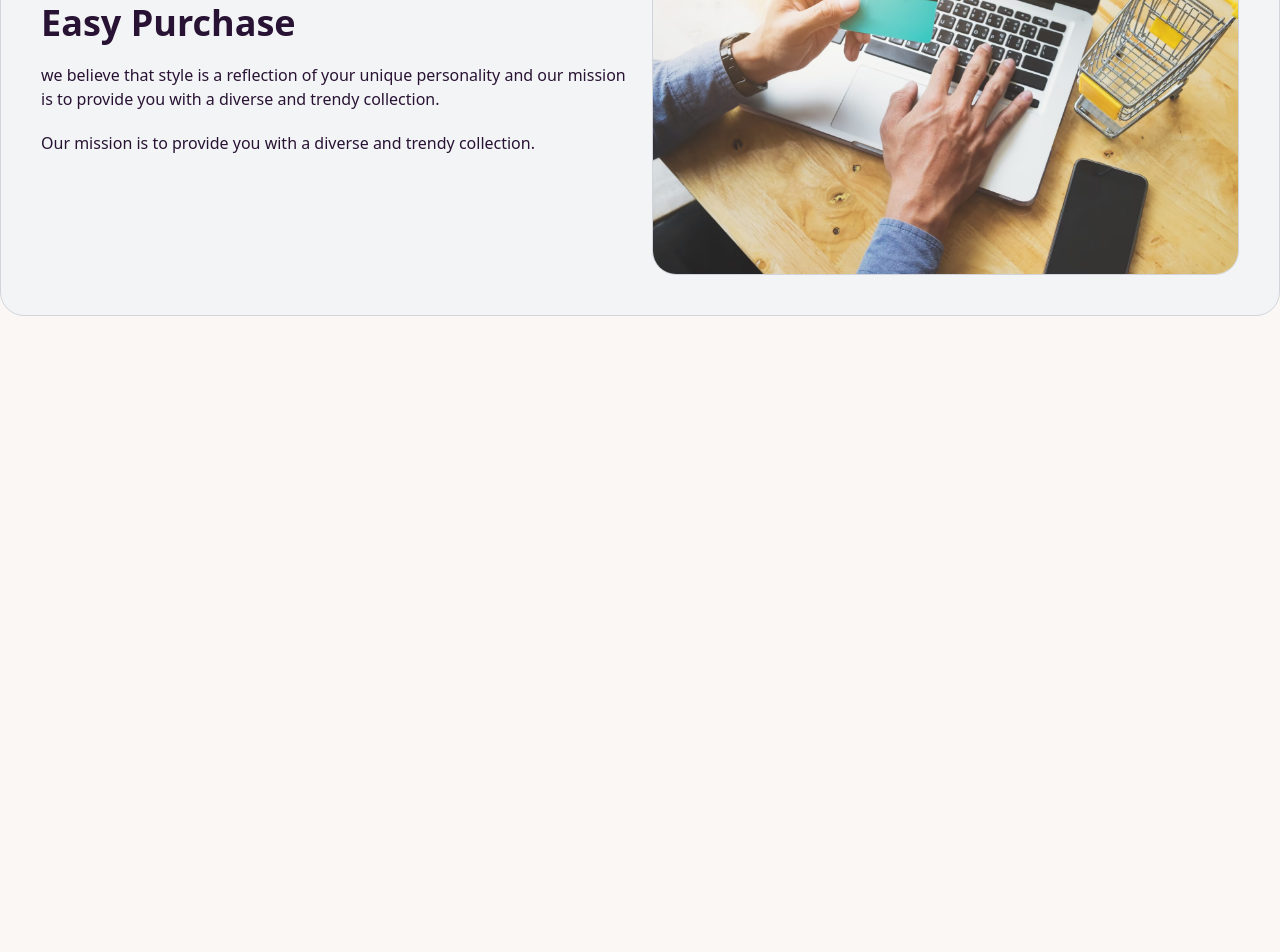
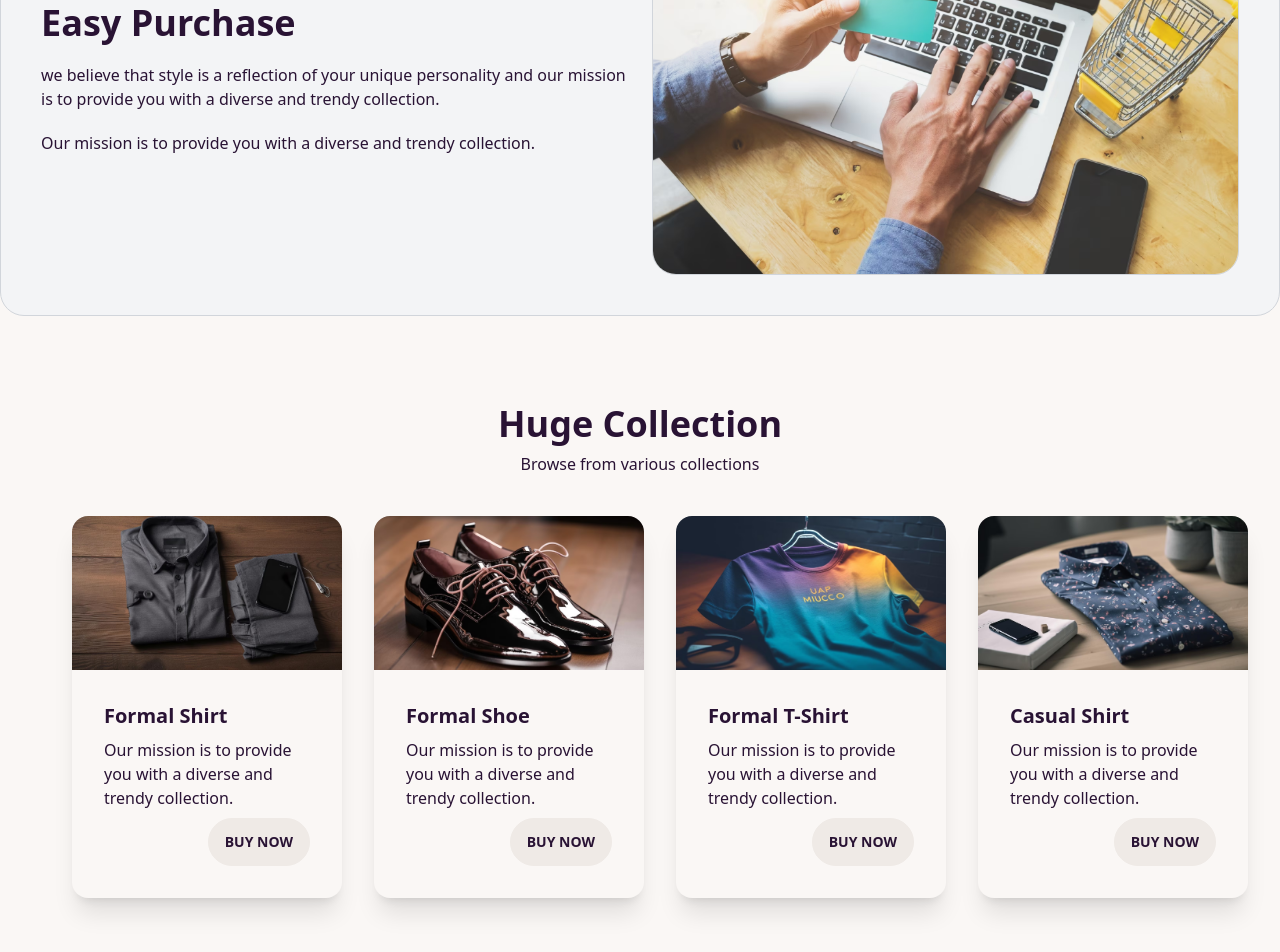
Before and after one commit to Amin7775/Daisy-Man, a plain HTML site: page index.html in a window 1280 px wide. Shown: the part 1538-2490 px from the top of the page. Before the commit the page ends 1894 px from the top, so only its background shows below. Drawn offline with nearby package versions, Linux system fonts and the light colour scheme.

Commit message:
Added Top Products Section

```diff
--- a/index.html
+++ b/index.html
@@ -186,7 +186,64 @@
           <img class="rounded-3xl border border-gray-300" src="./images/easy-purchase.avif" alt="" />
         </div>
       </section>
+      <!-- Top Products Section -->
 
+      <section class="my-14 lg:space-x-10 lg:space-y-10 p-8" id="top-products">
+        <div class="text-center space-y-2">
+          <h1 class="text-2xl md:text-4xl font-semibold">Huge Collection</h1>
+          <p class="text-sm md:text-base">Browse from various collections</p>
+        </div>
+        <!-- cards -->
+        <div class="grid sm:grid-cols-2 md:grid-cols-3 lg:grid-cols-4 gap-8 my-5" id="produtc-Cards-container">
+          <!-- first -->
+          <div class="card bg-base-100 shadow-xl">
+            <figure><img src="./images/elegant-businessman-attire-hangs-modern-closet-generated-by-ai_188544-15312.avif" alt="Shoes" /></figure>
+            <div class="card-body">
+              <h2 class="card-title">Formal Shirt</h2>
+              <p>Our mission is to provide you with a diverse and trendy collection.</p>
+              <div class="card-actions justify-end">
+                <button class="btn rounded-3xl">Buy Now</button>
+              </div>
+            </div>
+          </div>
+
+          <!-- second -->
+          <div class="card bg-base-100 shadow-xl">
+            <figure><img src="./images/shiny-black-leather-shoes-exude-modern-luxury-generated-by-ai_188544-36154.avif" alt="Shoes" /></figure>
+            <div class="card-body">
+              <h2 class="card-title">Formal Shoe</h2>
+              <p>Our mission is to provide you with a diverse and trendy collection.</p>
+              <div class="card-actions justify-end">
+                <button class="btn rounded-3xl">Buy Now</button>
+              </div>
+            </div>
+          </div>
+
+          <!-- third -->
+          <div class="card bg-base-100 shadow-xl">
+            <figure><img src="./images/blue-yellow-t-shirt-wooden-hanger-generated-by-ai_188544-42185.avif" alt="Shoes" /></figure>
+            <div class="card-body">
+              <h2 class="card-title">Formal T-Shirt</h2>
+              <p>Our mission is to provide you with a diverse and trendy collection.</p>
+              <div class="card-actions justify-end">
+                <button class="btn rounded-3xl">Buy Now</button>
+              </div>
+            </div>
+          </div>
+
+          <!-- fourth -->
+          <div class="card bg-base-100 shadow-xl">
+            <figure><img src="./images/elegant-businessman-shirt-wooden-desk-stack-generated-by-ai_188544-34678.avif" alt="Shoes" /></figure>
+            <div class="card-body">
+              <h2 class="card-title">Casual Shirt</h2>
+              <p>Our mission is to provide you with a diverse and trendy collection.</p>
+              <div class="card-actions justify-end">
+                <button class="btn rounded-3xl">Buy Now</button>
+              </div>
+            </div>
+          </div>
+        </div>
+      </section>
 
     </main>
   </body>
```
